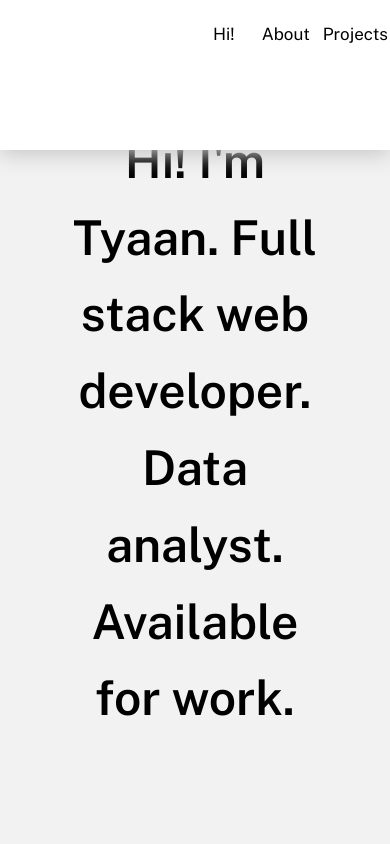
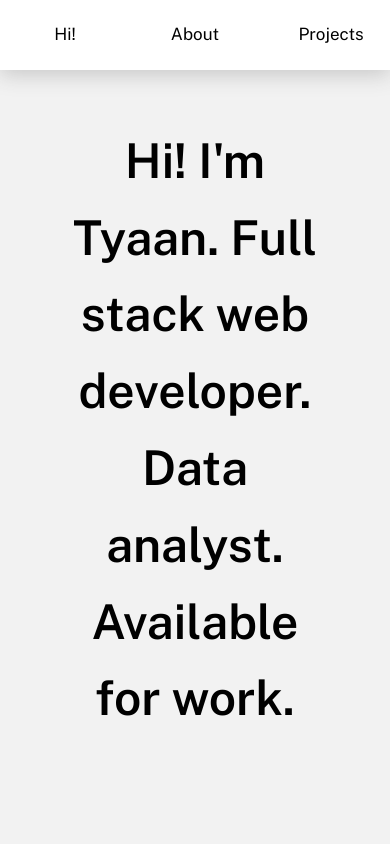
Before and after one commit to tyaan/Portfolio-new, a React (Vite) app: page / in a window 390 px wide. Shown: the top 844 px of the page. Built offline with nearby package versions, Linux system fonts and the light colour scheme.

Commit message:
fixes nav styling

```diff
--- a/src/Nav.css
+++ b/src/Nav.css
@@ -17,23 +17,11 @@
   opacity: 0.5;
 }
 
-.nav:hover {
-  opacity: 1;
-}
-
-@media (max-width: 768px){
-  .nav {
-    flex-direction: column;
-    height: 150px;
-  }
-}
-
 /* MENU */
 
 .menu {
   background: none;
   position: fixed;
-  flex: 3;
   display: flex;
   list-style-type: none;
   top: 0;
@@ -70,22 +58,9 @@
   color: var(--primary-color)
 }
 
-@media (max-width: 1024px) {
-  .menu button {
-    background: none;
-    font-size: 17px;
-    cursor: pointer;
-    width: 90%;
-    height: 90%;
-    border: none;
-    text-align: center;
-    transition: font-size 0.5s ease-in-out, width 0.3s ease-in-out, height 0.3s ease-in-out, color 0.3s ease-in-out;
-  }
-
-  .menu button:hover {
-    font-size: 19px;
-    width: 85%;
-    height: 85%;
-    color: var(--primary-color)
+@media (max-width: 768px) {
+  .menu {
+    left: 0;
+    width: 100%;
   }
 }
--- a/src/Projects.css
+++ b/src/Projects.css
@@ -10,13 +10,12 @@
 /* projects-container children */
 
 .projects-inner-container {
-  flex: 3;
+  height: 80%;
   display: flex;
   flex-direction: row;
 }
 
 .project-buttons-container {
-  flex: 1;
   display: flex;
   flex-direction: row;
   width: 80%;
```
